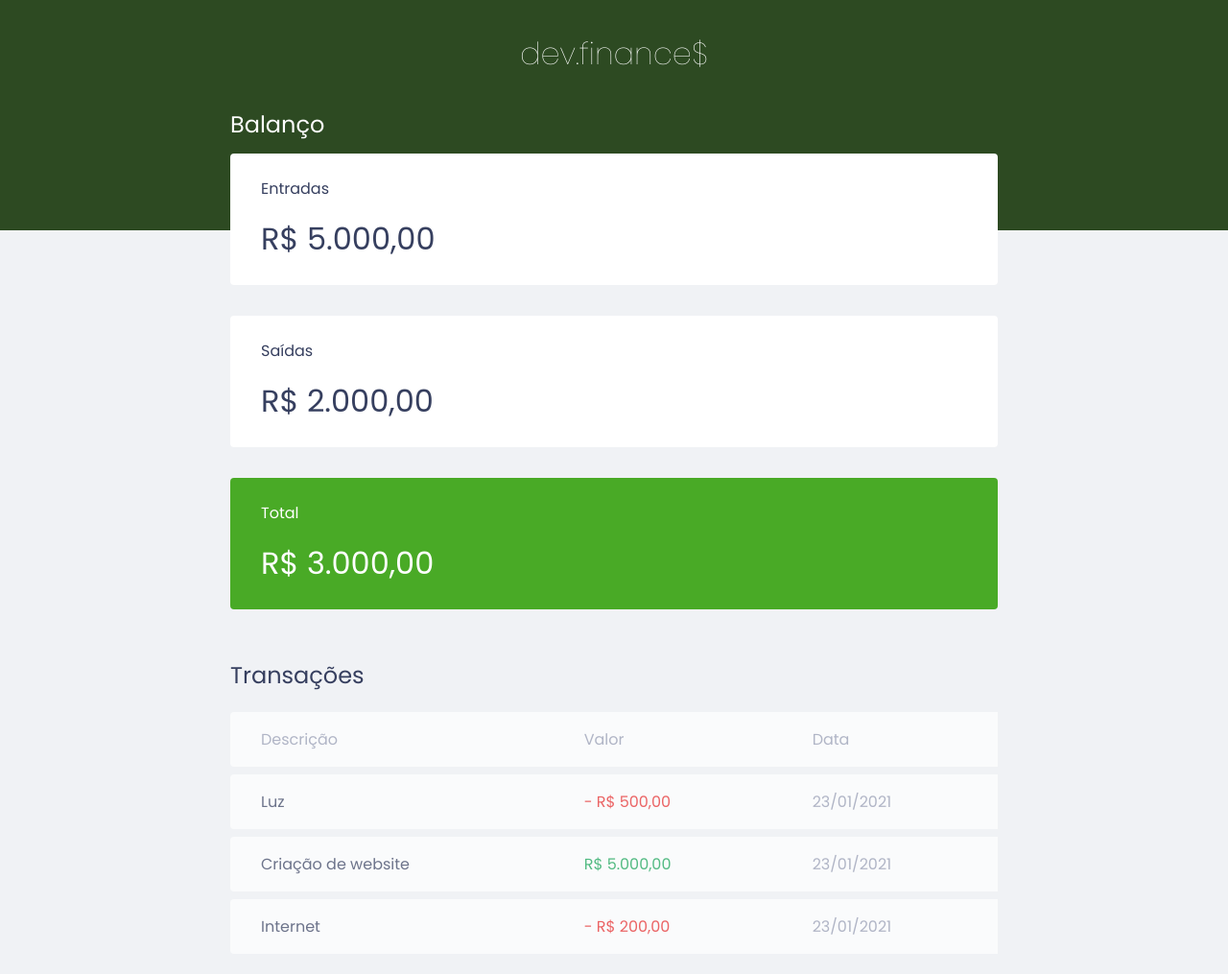
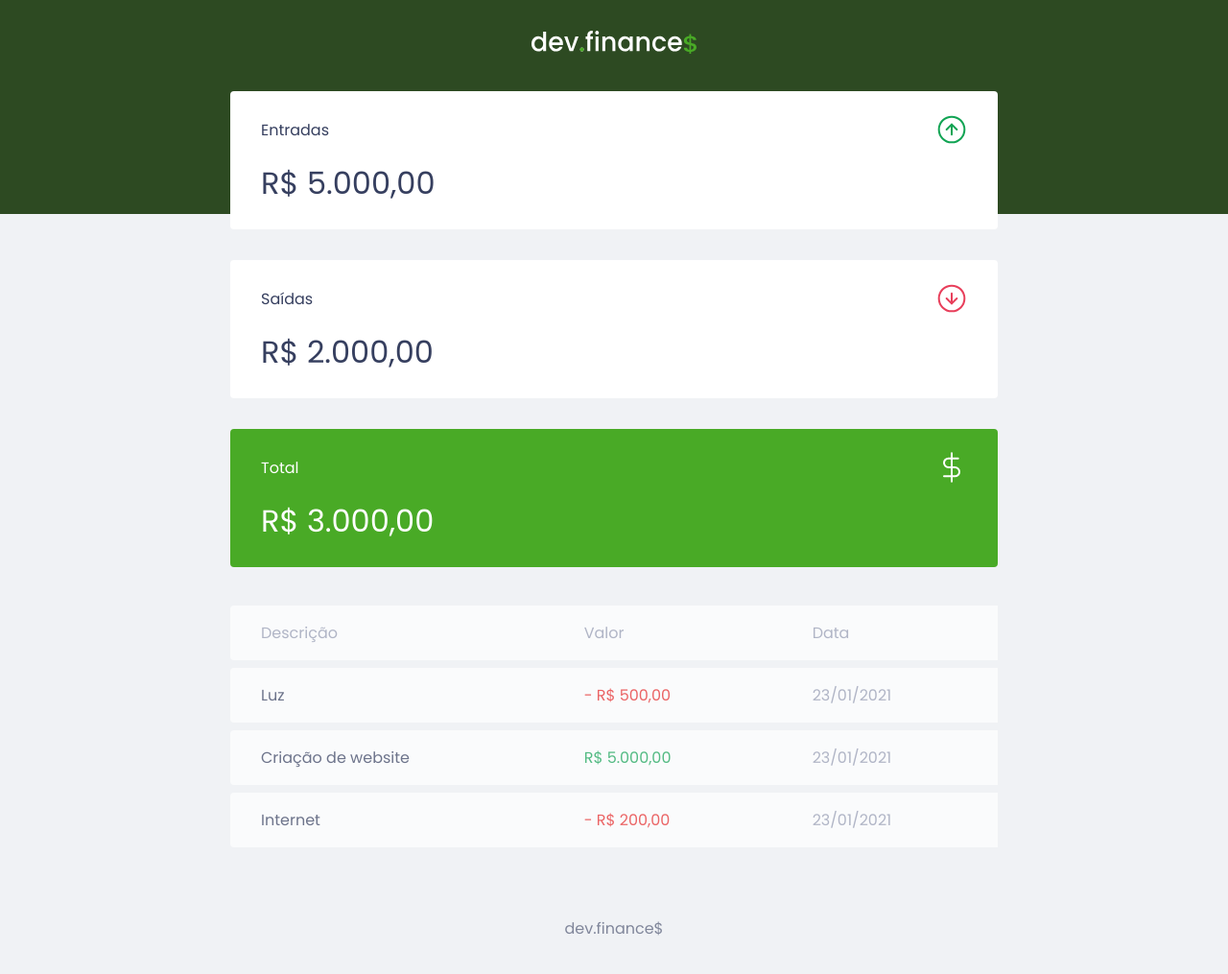
Before and after one commit to alanaragusa/maratona-discover-edicao01, a plain HTML site: page index.html in a window 1280 px wide. Shown: the top 1015 px of the page at 96% size. Drawn offline with Linux system fonts and the light colour scheme.

Commit message:
added images

```diff
--- a/index.html
+++ b/index.html
@@ -9,34 +9,44 @@
     <link rel="preconnect" href="https://fonts.gstatic.com" crossorigin>
     <link href="https://fonts.googleapis.com/css2?family=Poppins:ital,wght@0,100;0,400;0,700;1,100;1,400;1,700&display=swap" rel="stylesheet">
   </head>
+
   <body>
     <header>
-      <h1 id="logo">dev.finance$</h1>
+      <img src="./assets/logo.svg" alt="Logo Dev Finance">
     </header>
 
     <main class="container">
 
       <section id="balance">
-        <h2>Balanço</h2>
+        <h2 class="sr-only">Balanço</h2>
 
         <div class="card">
-          <h3>Entradas</h3>
+          <h3>
+            <span>Entradas</span>
+            <img src="./assets/income.svg" alt="Imagem de entradas">
+          </h3>
           <p>R$ 5.000,00</p>
         </div>
 
         <div class="card">
-          <h3>Saídas</h3>
+          <h3>
+            <span>Saídas</span>
+            <img src="./assets/expense.svg" alt="imagem de saídas">
+          </h3>
           <p>R$ 2.000,00</p>
         </div>
 
         <div class="card total">
-          <h3>Total</h3>
+          <h3>
+            <span>Total</span>
+            <img src="./assets/total.svg" alt="Imagem de total">
+          </h3>
           <p>R$ 3.000,00</p>
         </div>
       </section>
 
       <section id="transaction">
-        <h2>Transações</h2>
+        <h2 class="sr-only">Transações</h2>
         <table id="data-table">
           <thead>
             <tr>
--- a/style.css
+++ b/style.css
@@ -11,6 +11,17 @@
 body{
   background: #f0f2f5;
   font-family: 'Poppins', sans-serif;
+}
+
+.sr-only{
+  position: absolute;
+  width: 1px;
+  padding: 0;
+  margin: -1px;
+  overflow: hidden;
+  clip: rect(0, 0, 0, 0);
+  white-space: nowrap;
+  border-width: 0;
 }
 
 .container{
@@ -56,6 +67,9 @@ header{
 .card h3{
   font-weight: normal;
   font-size: 1rem;
+  display: flex;
+  align-items: center;
+  justify-content: space-between;
 }
 
 .card p{
```
Also changed, not shown: assets/expense.svg (added), assets/income.svg (added), assets/logo.svg (added), assets/minus.svg (added), assets/plus.svg (added), assets/total.svg (added).
